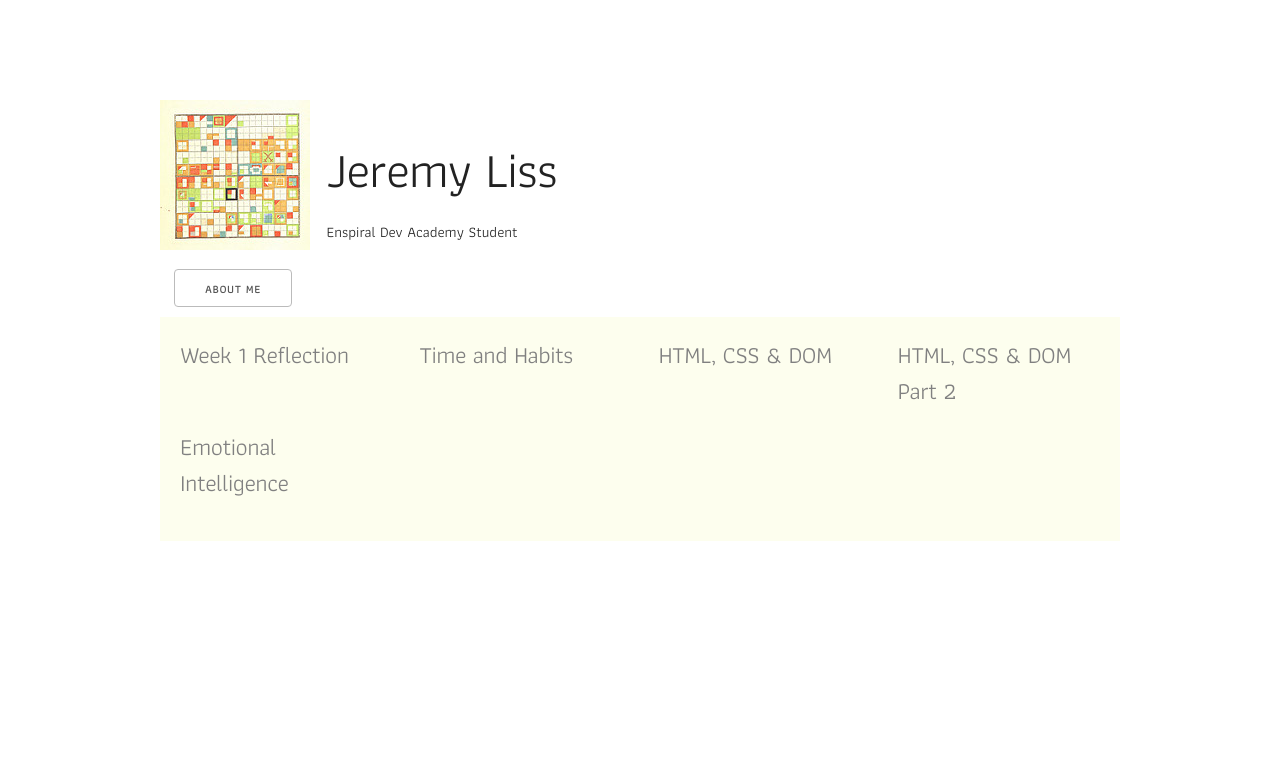
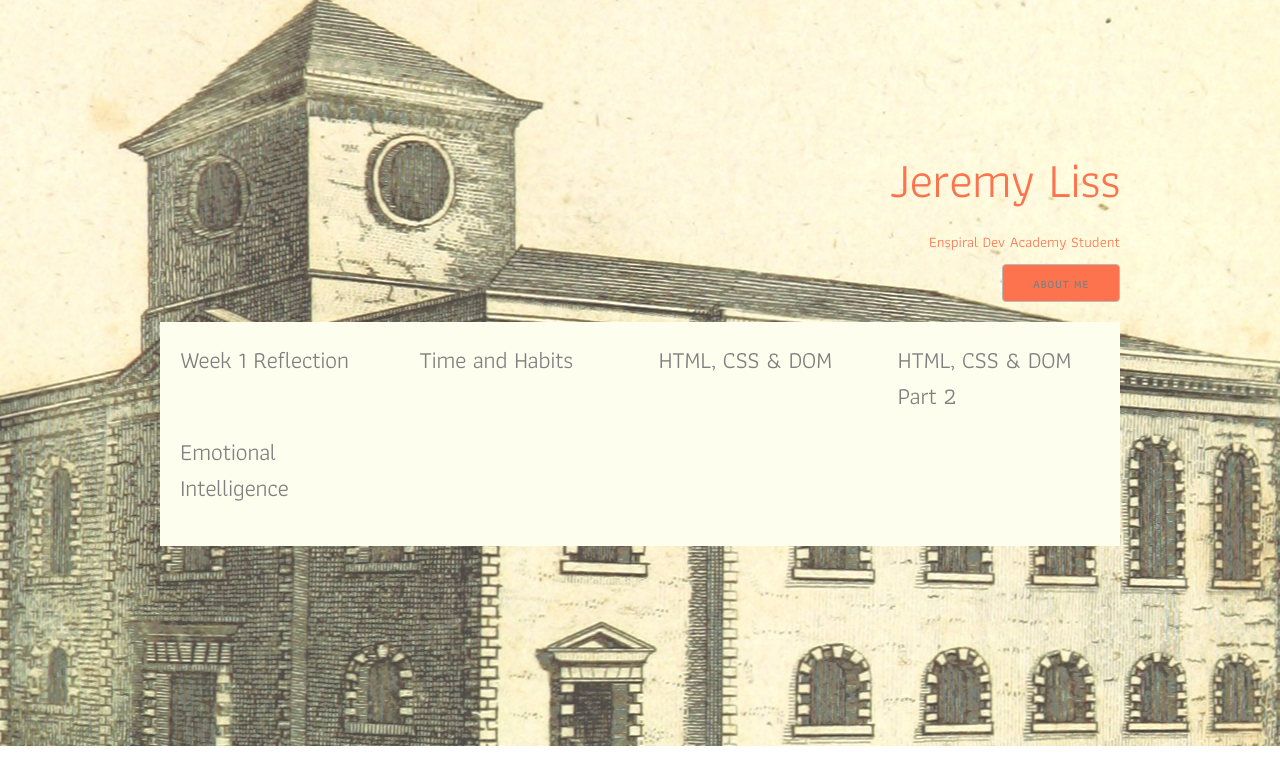
Before and after one commit to jeremy-liss/jeremy-liss.github.io, a plain HTML site: page index.html in a window 1280 px wide. Drawn offline with nearby package versions, Linux system fonts and the light colour scheme.

Commit message:
add background image

```diff
--- a/index.html
+++ b/index.html
@@ -17,23 +17,21 @@
       <div class="container">
 
           <div class="row">
-            <div class="two columns value">
-              <img src="https://jeremy-liss.github.io/images/colours-small.jpg">
+            <div class="heading">
+              <h1>Jeremy Liss</h1>
+            </div>
+          </div>
+
+          <div class="row">
+            <div class="sub">
+              Enspiral Dev Academy Student
             </div>
 
-            <div class="four columns value">
-              <div class="heading">
-                <h1>Jeremy Liss</h1>
-                <p>
-                  Enspiral Dev Academy Student
-                </p>
-              </div>
-            </div>
           </div>
 
         <div class="row">
           <div class="about-button">
-            <button type="button" name="button">About Me</button>
+            <a class="button" href="https://jeremy-liss.github.io/">About Me</a>
           </div>
         </div>
       </div>
--- a/styles/main.css
+++ b/styles/main.css
@@ -28,12 +28,21 @@
 }
 
 .homepage {
-  padding-top: 100px;
+  padding-top: 50px;
   padding-bottom: 200px;
+  background: url(https://jeremy-liss.github.io/images/stpauls.jpg) center;
 }
+
+.button {
+  background: #fd734e;
+}
+
+
 
 .about-button {
   padding-left: 14px;
+  padding-bottom: 10px;
+  text-align: right;
 }
 
 .links {
@@ -42,8 +51,17 @@
 }
 
 .heading {
-  padding-top: 40px;
+  padding-top: 100px;
+  color: #fd734e;
+  text-align: right;
 }
+
+.sub {
+  color: #fd734e;
+  text-align: right;
+  padding-bottom: 10px;
+}
+
 
 .home-button {
   padding-top: 15px;
```
